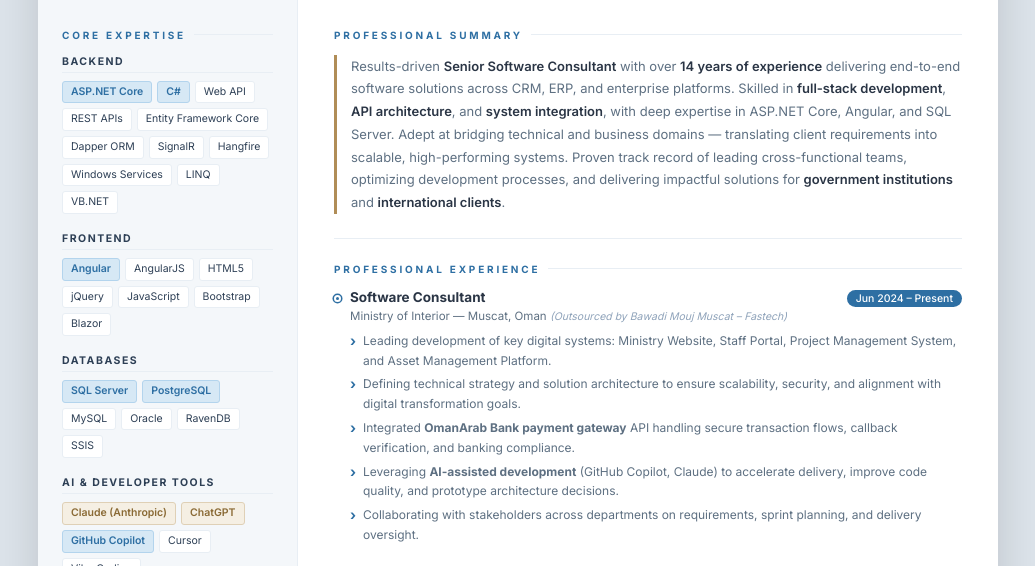
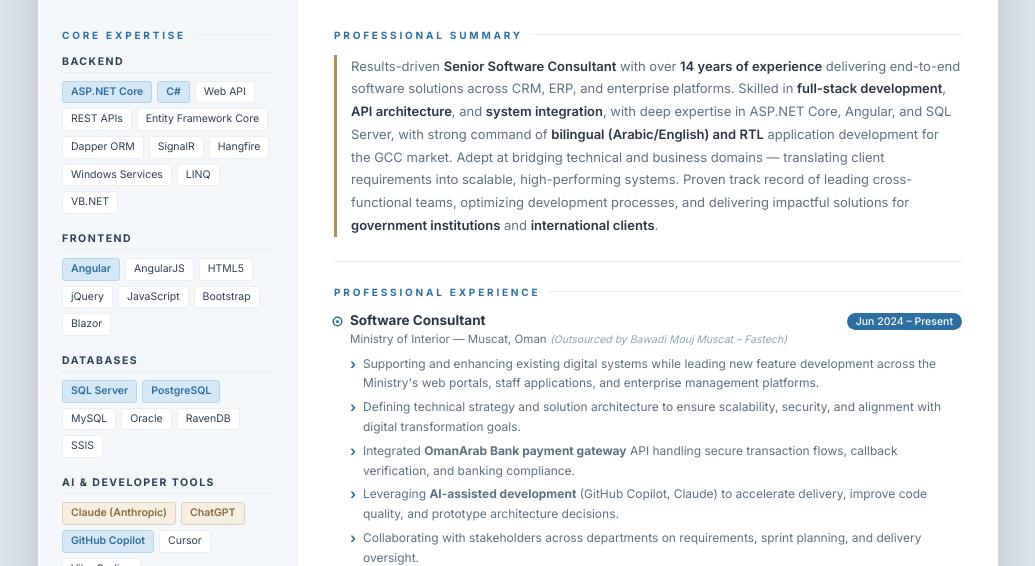
Before and after one commit to khalidmandviwala/Resume, a plain HTML site: page KhalidSalam_Resume.html in a window 1280 px wide. Shown: the part 214-780 px from the top of the page, without its empty margins (122-1157 px from the left). Drawn offline with Linux system fonts and the light colour scheme.

Commit message:
Update resume with bilingual skills and project details
Enhanced summary to include bilingual application development for the GCC market and updated responsibilities for leading digital systems.

```diff
--- a/KhalidSalam_Resume.html
+++ b/KhalidSalam_Resume.html
@@ -594,7 +594,8 @@
           Results-driven <strong>Senior Software Consultant</strong> with over <strong>14 years of experience</strong>
           delivering end-to-end software solutions across CRM, ERP, and enterprise platforms. Skilled in
           <strong>full-stack development</strong>, <strong>API architecture</strong>, and <strong>system integration</strong>,
-          with deep expertise in ASP.NET Core, Angular, and SQL Server. Adept at bridging technical and business
+          with deep expertise in ASP.NET Core, Angular, and SQL Server, with strong command of <strong>bilingual (Arabic/English) and RTL</strong> application development for the
+  GCC market. Adept at bridging technical and business
           domains — translating client requirements into scalable, high-performing systems. Proven track record of
           leading cross-functional teams, optimizing development processes, and delivering impactful solutions for
           <strong>government institutions</strong> and <strong>international clients</strong>.
@@ -619,7 +620,7 @@
           </div>
           <ul class="exp-bullets">
             <ul class="exp-bullets">
-              <li>Leading development of key digital systems: Ministry Website, Staff Portal, Project Management System, and Asset Management Platform.</li>
+              <li>Supporting and enhancing existing digital systems while leading new feature development across the Ministry's web portals, staff applications, and enterprise management platforms.</li>
               <li>Defining technical strategy and solution architecture to ensure scalability, security, and alignment with digital transformation goals.</li>
               <li>Integrated <strong>OmanArab Bank payment gateway</strong> API handling secure transaction flows, callback verification, and banking compliance.</li>
               <li>Leveraging <strong>AI-assisted development</strong> (GitHub Copilot, Claude) to accelerate delivery, improve code quality, and prototype architecture decisions.</li>
```
